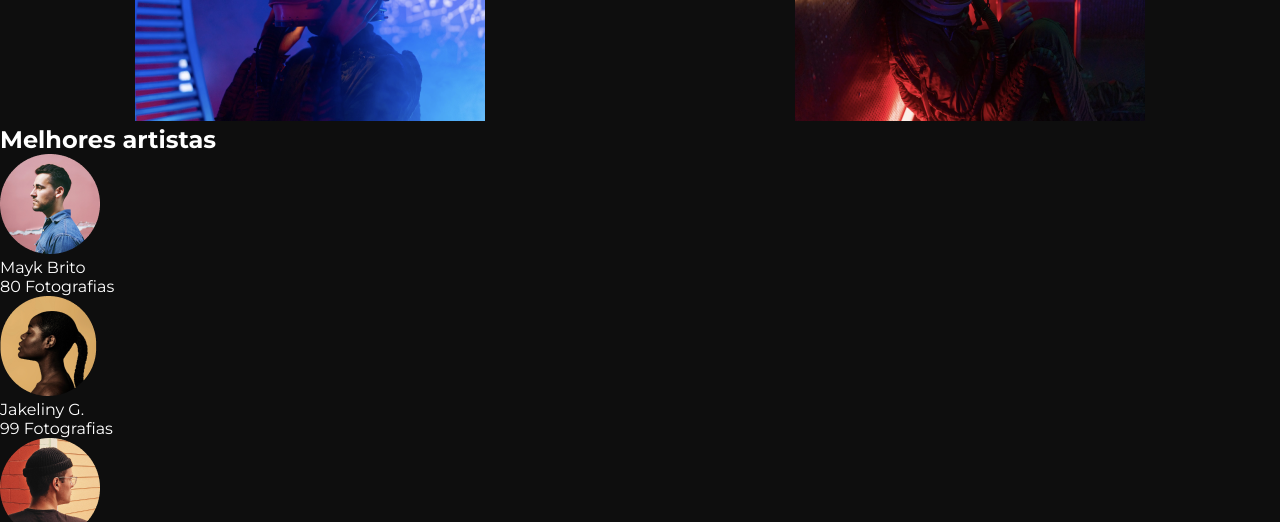
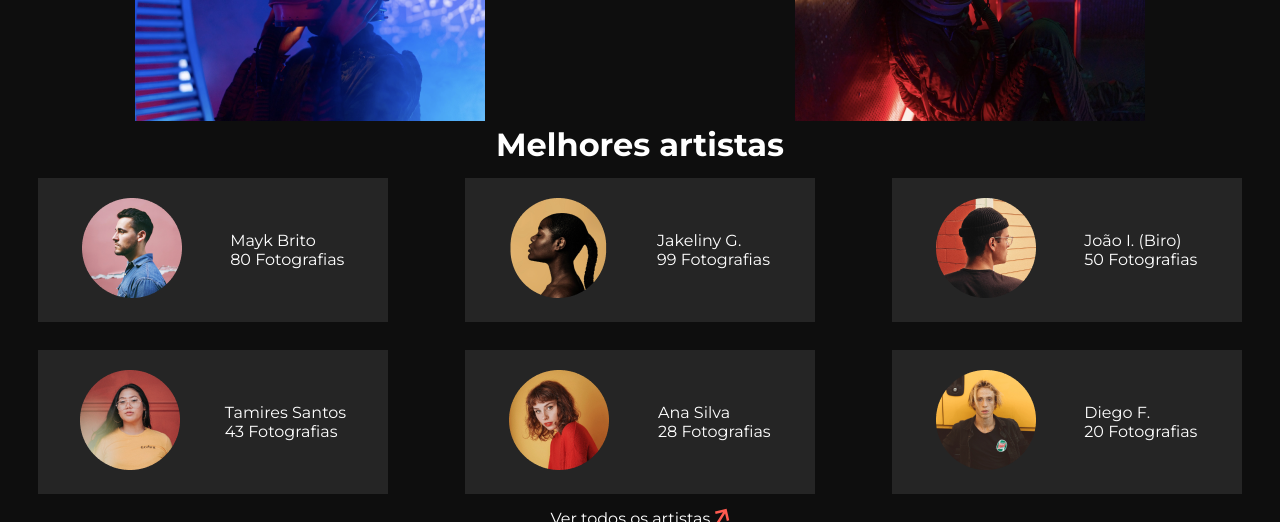
Before and after one commit to caiquedebrito/rocket-nfts, a plain HTML site: page index.html in a window 1280 px wide. Shown: the part 2010-2532 px from the top of the page. Drawn offline with Linux system fonts and the light colour scheme.

Commit message:
styel - section (main-4)

```diff
--- a/index.html
+++ b/index.html
@@ -121,51 +121,57 @@
         </div>
     </section>
 
-    <section>
-        <h2>Melhores artistas</h2>
+    <section id="main-4">
         <div>
-            <div>
-                <img src="artista-1.png">
+            <h2>Melhores artistas</h2>
+        </div>
+        <div class="artistas-div">
+            <div class="artistas-itens">
+                <div><img src="artista-1.png"></div>
                 <div>
                     <p>Mayk Brito</p>
                     <p>80 Fotografias</p>
                 </div>
             </div>
-            <div>
-                <img src="artista-2.png">
+            <div class="artistas-itens">
+                <div><img src="artista-2.png"></div>
                 <div>
                     <p>Jakeliny G.</p>
                     <p>99 Fotografias</p>
                 </div>
             </div>
-            <div>
-                <img src="artista-3.png">
+            <div class="artistas-itens">
+                <div><img src="artista-3.png"></div>
                 <div>
                     <p>João I. (Biro)</p>
                     <p>50 Fotografias</p>
                 </div>
             </div>
-            <div>
-                <img src="artista-4.png">
+            <div class="artistas-itens">
+                <div><img src="artista-4.png"></div>
                 <div>
                     <p>Tamires Santos</p>
                     <p>43 Fotografias</p>
                 </div>
             </div>
-            <div>
-                <img src="artista-5.png">
+            <div class="artistas-itens">
+                <div><img src="artista-5.png"></div>
                 <div>
                     <p>Ana Silva</p>
                     <p>28 Fotografias</p>
                 </div>
             </div>
-            <div>
-                <img src="artista-6.png">
+            <div class="artistas-itens">
+                <div><img src="artista-6.png"></div>
                 <div>
                     <p>Diego F.</p>
                     <p>20 Fotografias</p>
                 </div>
             </div>
+        </div>
+        <div id="mais-artistas">
+            <a>Ver todos os artistas</a>
+            <img src="arrow-orange.svg" alt="">
         </div>
     </section>
 
--- a/style.css
+++ b/style.css
@@ -125,3 +125,29 @@ section > #gallery {
     display: flex;
     justify-content: space-between;
 }
+
+/* SECTION 4 */
+#main-4 h2 {
+    text-align: center;
+    font-size: xx-large;
+}
+.artistas-div {
+    display: flex;
+    flex-wrap: wrap;
+    justify-content: space-around;
+    align-items: center;
+}
+
+.artistas-itens {
+    background-color: var(--card-color);
+    width: 350px;
+    display: flex;
+    justify-content: space-around;
+    align-items: center;
+    padding: 20px;
+    margin: 14px 0;
+}
+
+#mais-artistas {
+    text-align: center;
+}
```
